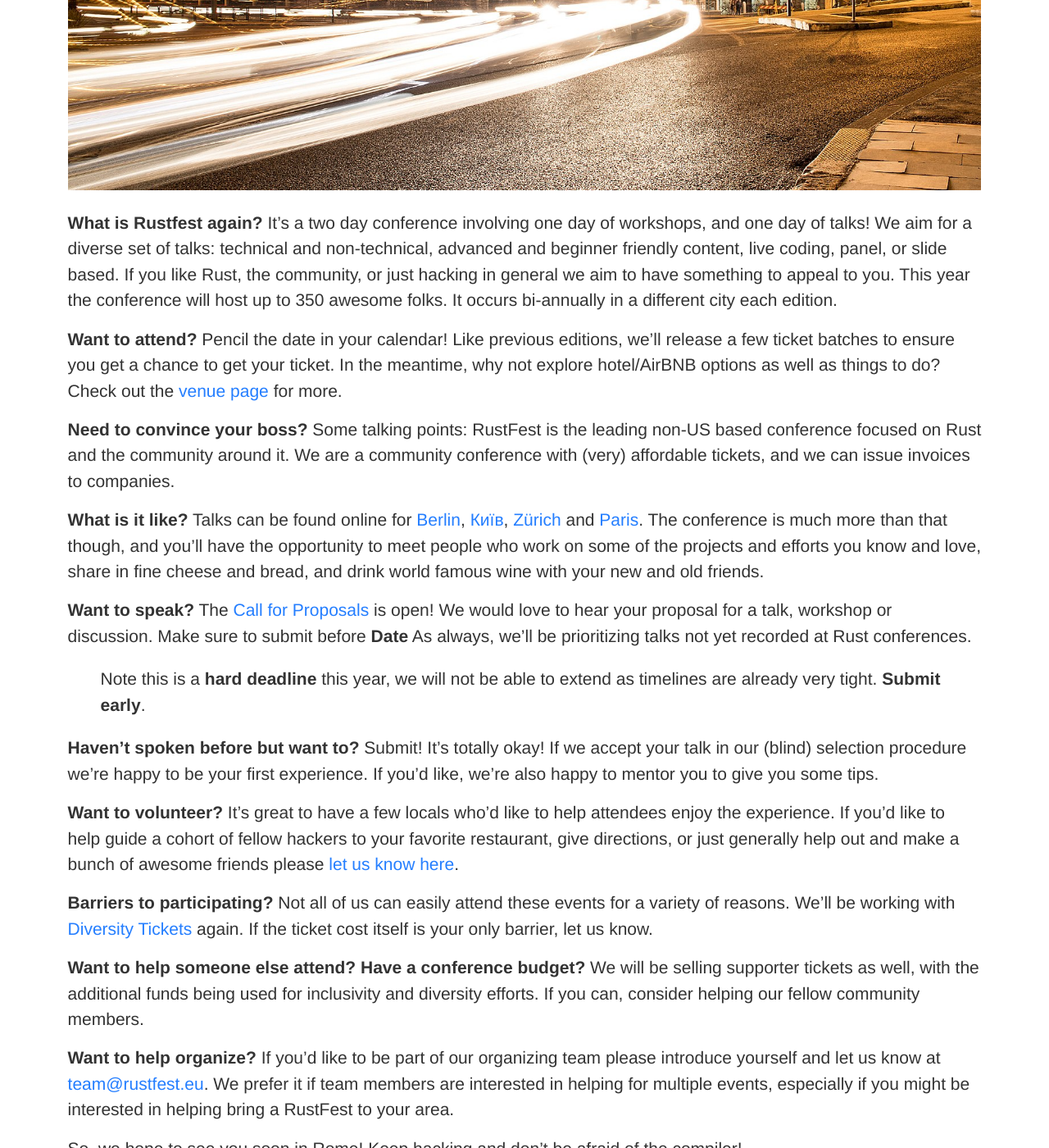
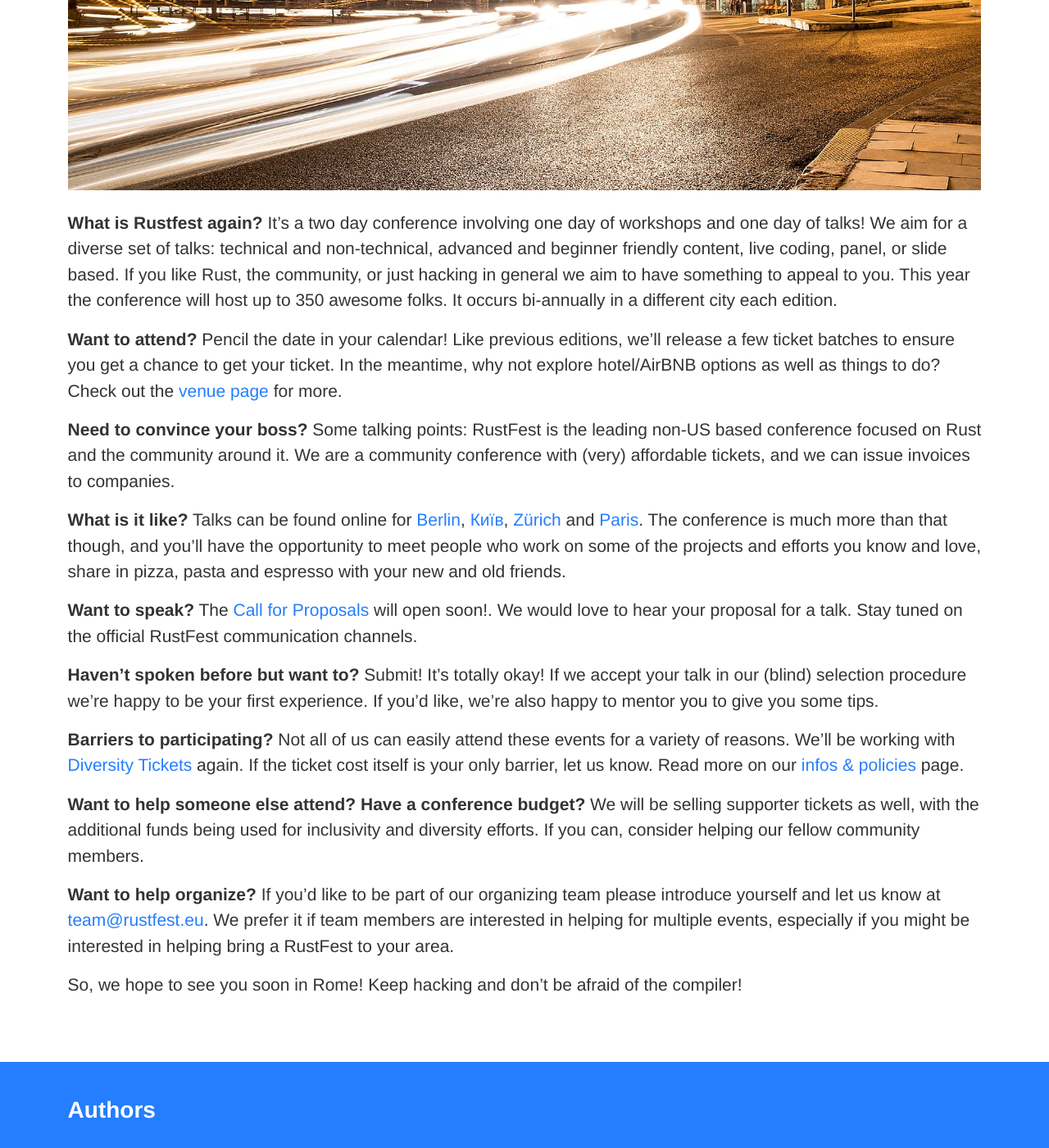
Before and after one commit to RustFestEU/blog.rustfest.eu, a Jekyll site: the page built from _posts/2018-08-22-next-stop-rome.md, in a window 1280 px wide and 1400 px high, scrolled down 964 px. Shown: the whole window at 82% size. Built offline with Jekyll 4.4.1, drawn with Linux system fonts in a browser that asks for light colours; some of the changed text lies outside the part shown.

Commit message:
update after review, add tglman picture

```diff
--- a/_data/team.yml
+++ b/_data/team.yml
@@ -253,7 +253,7 @@
   name: "Emanuele Tagliaferri"
   nick: "tglman"
   desc: ""
-  thumbnailUrl: tglman.jpeg
+  thumbnailUrl: tglman.jpg
   links:
     - icon: "github"
       title: "tglman"
--- a/_posts/2018-08-22-next-stop-rome.md
+++ b/_posts/2018-08-22-next-stop-rome.md
@@ -6,27 +6,23 @@
   - wolf4ood
   - tglman
 ---
-They say all the roads lead to Rome, so, after previous successful stops in Berlin, Київ, Zürich and Paris, it was just a matter of time before Rust Fest reached the Italian capital. We hope you'll join us on  **November 24th and 25th, 2018** at [**Congress Center Frentani**](https://www.congressifrentani.it/centrocongressi/), near the main railway station of Rome ([Termini](https://www.romatermini.com/en/)).
+They say all the roads lead to Rome, so after previous successful stops in Berlin, Київ, Zürich and Paris, it was just a matter of time before RustFest reached the Italian capital. We hope you'll join us on  **November 24th and 25th, 2018** at [**Congress Center Frentani**](https://www.congressifrentani.it/centrocongressi/), near the main railway station of Rome ([Termini](https://www.romatermini.com/en/)).
 
 ![The Colosseum](assets/posts/rome.jpg)
 
-**What is Rustfest again?** It's a two day conference involving one day of workshops, and one day of talks! We aim for a diverse set of talks: technical and non-technical, advanced and beginner friendly content, live coding, panel, or slide based. If you like Rust, the community, or just hacking in general we aim to have something to appeal to you. This year the conference will host up to 350 awesome folks. It occurs bi-annually in a different city each edition.
+**What is Rustfest again?** It's a two day conference involving one day of workshops and one day of talks! We aim for a diverse set of talks: technical and non-technical, advanced and beginner friendly content, live coding, panel, or slide based. If you like Rust, the community, or just hacking in general we aim to have something to appeal to you. This year the conference will host up to 350 awesome folks. It occurs bi-annually in a different city each edition.
 
 **Want to attend?** Pencil the date in your calendar! Like previous editions, we'll release a few ticket batches to ensure you get a chance to get your ticket. In the meantime, why not explore hotel/AirBNB options as well as things to do? Check out the [venue page](https://rome.rustfest.eu/location/) for more.
 
 **Need to convince your boss?** Some talking points: RustFest is the leading non-US based conference focused on Rust and the community around it. We are a community conference with (very) affordable tickets, and we can issue invoices to companies.
 
-**What is it like?** Talks can be found online for [Berlin](https://www.youtube.com/watch?v=fI4RG_uq-WU&list=PL85XCvVPmGQh8nWR_Z-fTmPGsUWuzb-dn), [Київ](https://www.youtube.com/watch?v=AHprJNUCgQ0&list=PL85XCvVPmGQhvs1Rnet_24B-AI3YSM2YG), [Zürich](https://www.youtube.com/watch?v=jywiVWKm1TI&list=PL85XCvVPmGQj9mqbJizw-zi-EhcpS5jTP) and [Paris](https://www.youtube.com/watch?v=23lRkdDXqY0&list=PL85XCvVPmGQgdqz9kz6qH3SI_hp7Zb4s1). The conference is much more than that though, and you'll have the opportunity to meet people who work on some of the projects and efforts you know and love, share in fine cheese and bread, and drink world famous wine with your new and old friends.
+**What is it like?** Talks can be found online for [Berlin](https://www.youtube.com/watch?v=fI4RG_uq-WU&list=PL85XCvVPmGQh8nWR_Z-fTmPGsUWuzb-dn), [Київ](https://www.youtube.com/watch?v=AHprJNUCgQ0&list=PL85XCvVPmGQhvs1Rnet_24B-AI3YSM2YG), [Zürich](https://www.youtube.com/watch?v=jywiVWKm1TI&list=PL85XCvVPmGQj9mqbJizw-zi-EhcpS5jTP) and [Paris](https://www.youtube.com/watch?v=23lRkdDXqY0&list=PL85XCvVPmGQgdqz9kz6qH3SI_hp7Zb4s1). The conference is much more than that though, and you'll have the opportunity to meet people who work on some of the projects and efforts you know and love, share in  pizza, pasta and espresso with your new and old friends.
 
-**Want to speak?** The [Call for Proposals](https://cfp.rustfest.eu/) is open! We would love to hear your proposal for a talk, workshop or discussion. Make sure to submit before **Date** As always, we'll be prioritizing talks not yet recorded at Rust conferences.
-
-> Note this is a **hard deadline** this year, we will not be able to extend as timelines are already very tight. **Submit early**.
+**Want to speak?** The [Call for Proposals](https://cfp.rustfest.eu/) will open soon!. We would love to hear your proposal for a talk. Stay tuned on the official RustFest communication channels.
 
 **Haven't spoken before but want to?** Submit! It's totally okay! If we accept your talk in our (blind) selection procedure we're happy to be your first experience. If you'd like, we're also happy to mentor you to give you some tips.
 
-**Want to volunteer?** It's great to have a few locals who'd like to help attendees enjoy the experience. If you'd like to help guide a cohort of fellow hackers to your favorite restaurant, give directions, or just generally help out and make a bunch of awesome friends please [let us know here](https://github.com/RustFestEU/blog.rustfest.eu/issues/12).
-
-**Barriers to participating?** Not all of us can easily attend these events for a variety of reasons. We'll be working with [Diversity Tickets](https://diversitytickets.org/) again. If the ticket cost itself is your only barrier, let us know.
+**Barriers to participating?** Not all of us can easily attend these events for a variety of reasons. We'll be working with [Diversity Tickets](https://diversitytickets.org/) again. If the ticket cost itself is your only barrier, let us know. Read more on our [infos & policies](https://rome.rustfest.eu/policies/) page.
 
 **Want to help someone else attend? Have a conference budget?** We will be selling supporter tickets as well, with the additional funds being used for inclusivity and diversity efforts. If you can, consider helping our fellow community members.
 
```
Also changed, not shown: assets/team/tglman.jpg (added).
